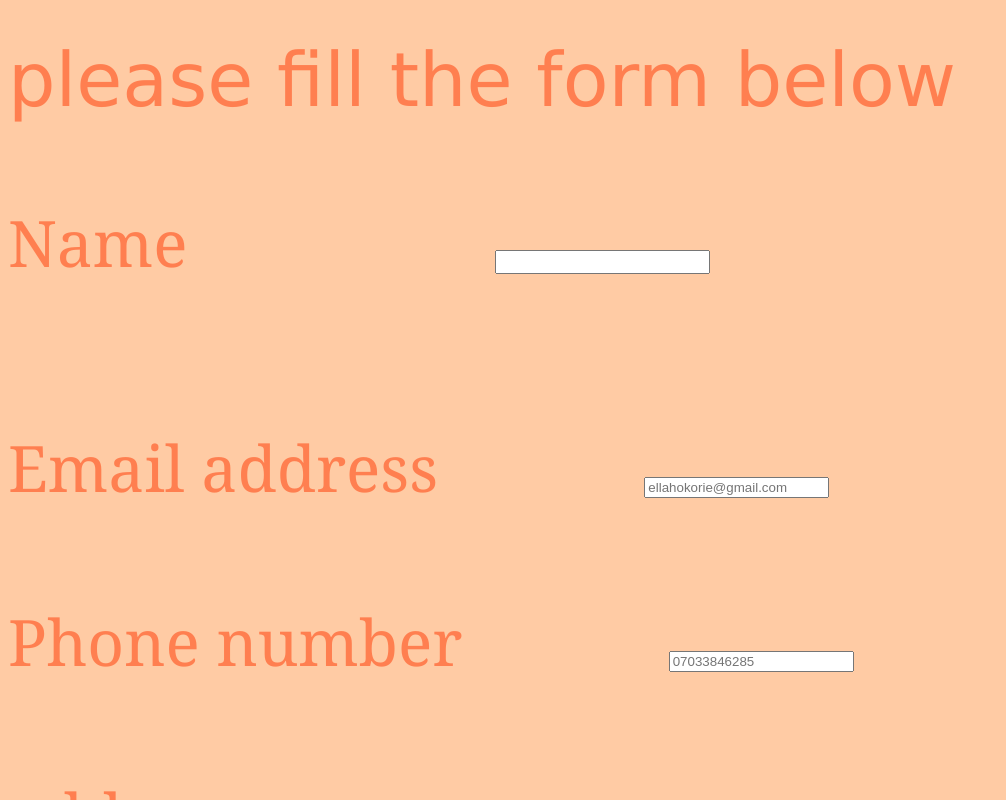
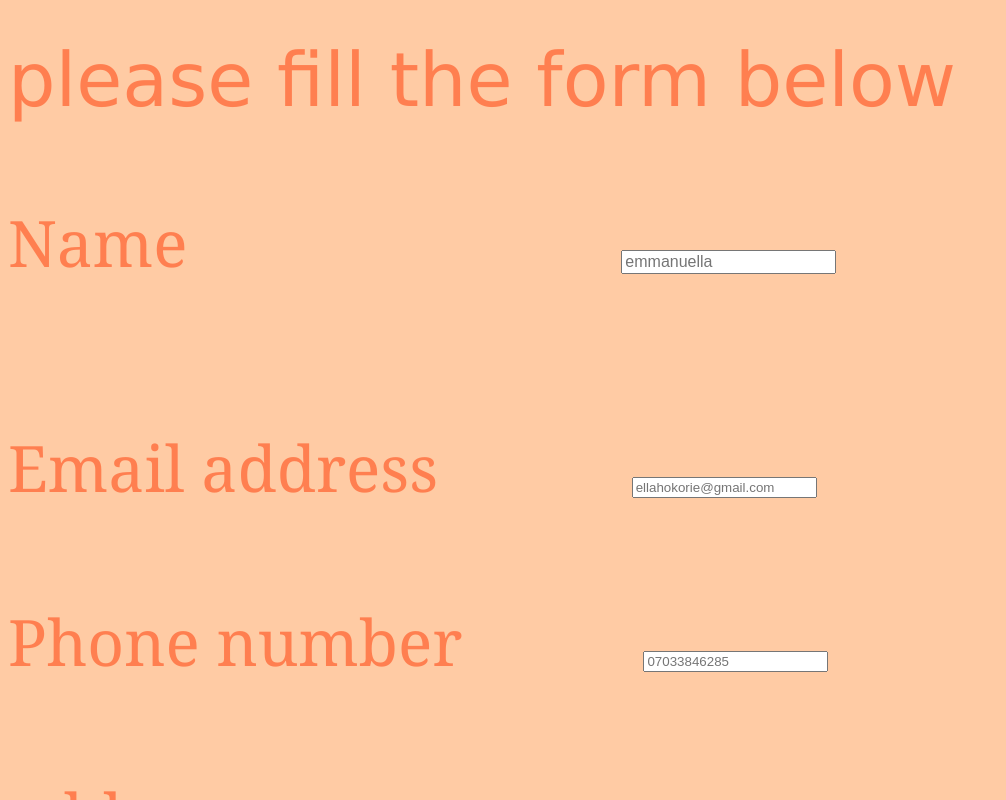
Before and after one commit to okorie2/filterr, a plain HTML site: page index.html in a window 1280 px wide. Shown: the part 4268-5068 px from the top of the page, without its empty margins (0-1006 px from the left). Drawn offline with Linux system fonts and the light colour scheme.

Commit message:
almost great

```diff
--- a/index.html
+++ b/index.html
@@ -80,16 +80,16 @@
                 <h3>please fill the form below</h3>
                 <form>
                     <label>Name</label>
-                    <input type="text" style="margin-left: 23%;">
+                    <input type="text" style="margin-left: 33%;" placeholder="emmanuella">
                     <br><br>
                     <label>Email address</label>
-                    <input type="email" style="margin-left: 15%;" placeholder="ellahokorie@gmail.com">
+                    <input type="email" style="margin-left: 14%;" placeholder="ellahokorie@gmail.com">
                     <br><br>
                     <label>Phone number</label>
-                    <input type="tel" style="margin-left: 15%;" placeholder="07033846285">
+                    <input type="tel" style="margin-left: 13%;" placeholder="07033846285">
                     <br><br>
                     <label>address</label>
-                    <input type="text" style="margin-left: 22%;">
+                    <input type="text" style="margin-left: 28%;" placeholder="charity street, lagos.">
                     <br><br>
                     <textarea placeholder="who referred you to us?" style=" width: 55%; height:15% ;"></textarea>
                     <br>
@@ -103,12 +103,7 @@
             <p>I have gotten the best experience from Cilla's Cuisine. They never disappoint!</p>
             <h5><i>Ella</i></h5>
         </div>
-
-
-
-
-
-    <div id="navbar3">
+        <div id="navbar3">
         <ul>
             <li>contact</li>
             <li>copyright</li>
@@ -127,4 +122,3 @@
     </script>
     </body>
 </html>
-© 2020 GitHub, Inc.
--- a/main.css
+++ b/main.css
@@ -84,6 +84,11 @@ button{
     top: 40%;
     left: 70%;
 }
+#navbar3{
+    position: absolute;
+    bottom: -230%;
+    right: 0%;
+}
 img{
     max-width: 100%;
     height: auto;
```
